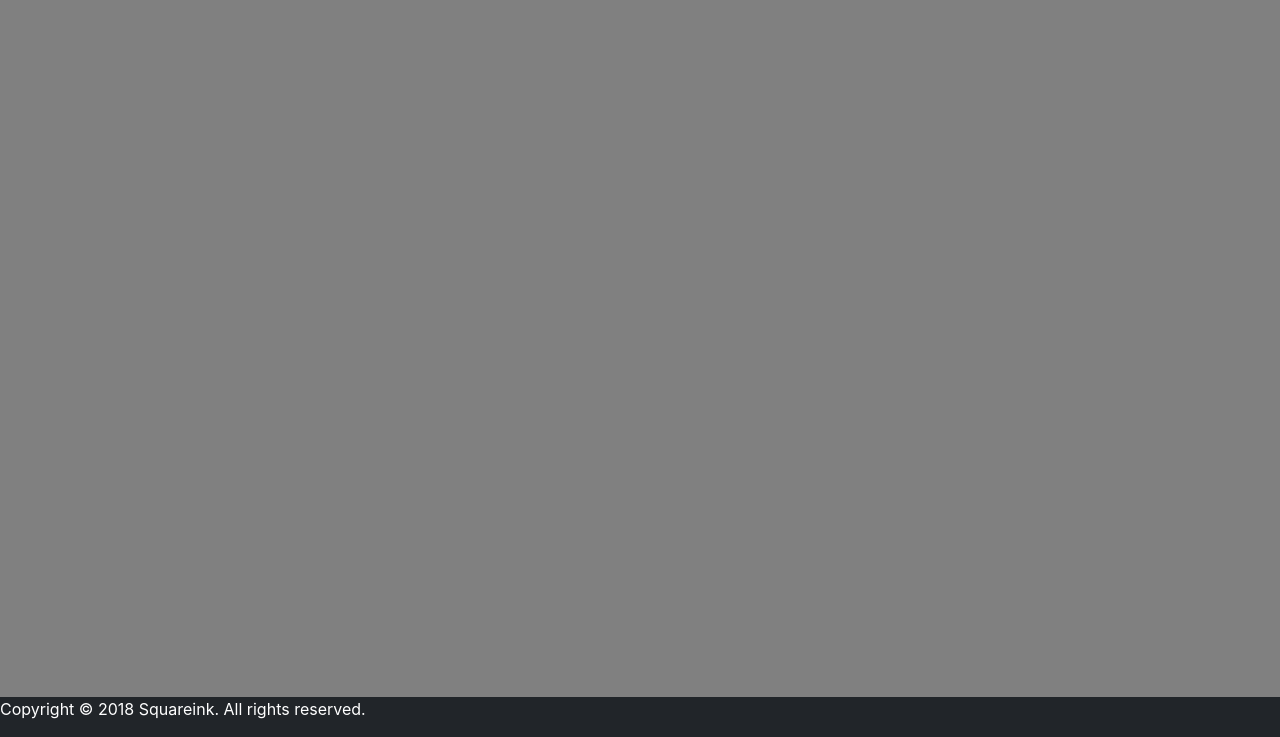
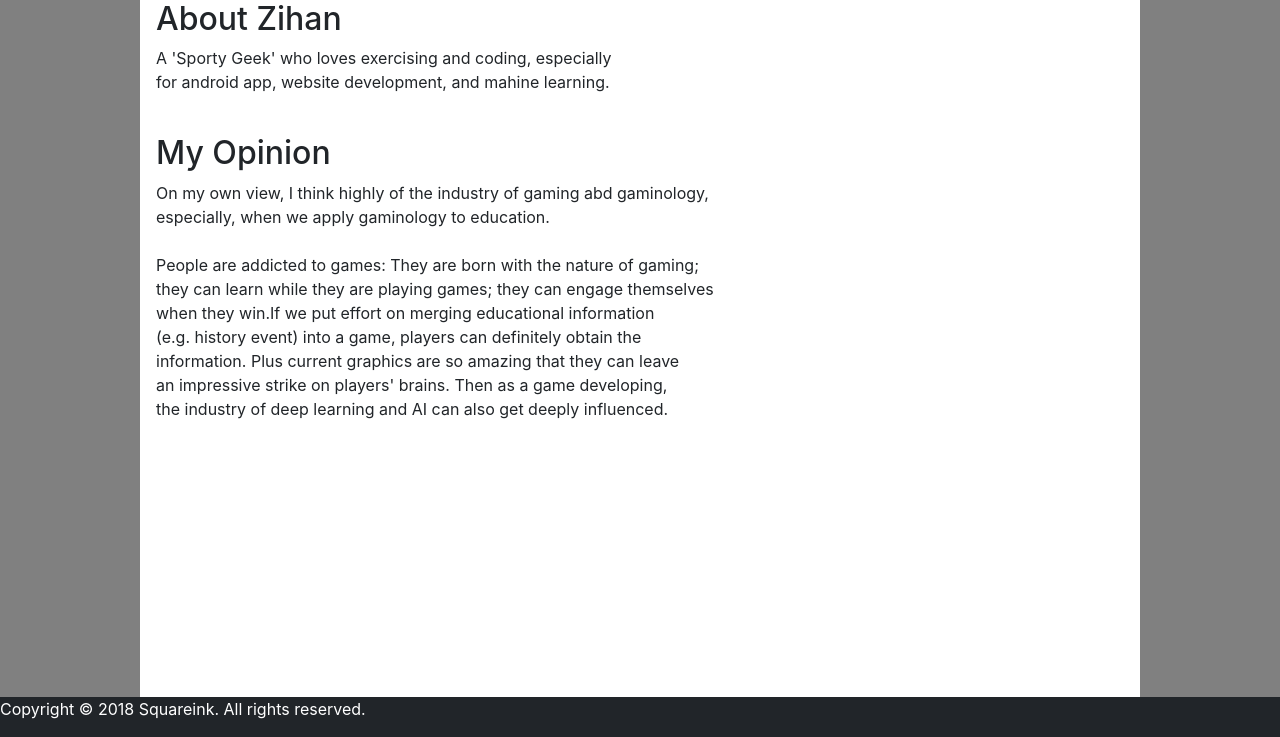
Before and after one commit to Aceyee/SquareInk-old, a PHP site: page /about.html in a window 1280 px wide. Shown: the part 63-800 px from the top of the page. Run offline with PHP 8.4, Linux system fonts and the light colour scheme; some libraries are stand-ins or nearby versions.

Commit message:
about page initialized

```diff
--- a/about.html
+++ b/about.html
@@ -1,7 +1,7 @@
 <!DOCTYPE html>
 <head>
     <meta charset="UTF-8">
-    <title>Square Ink</title>
+    <title>About - Zihan's Squareink Studio</title>
     <meta name="viewport" content="width=device-width, initial-scale=1">
     <link rel="shortcut icon" href="/favicon.ico">
     <link rel="stylesheet" href="/lib/css/bootstrap.css">
@@ -13,11 +13,38 @@
 
 <body>
     <div id="navbar-holder"></div>
+    <div id="content">
+        <div id="paragraghs">
+            <h2>About Zihan</h2>
+            <p>
+                A 'Sporty Geek' who loves exercising and coding, especially<br>
+                for android app, website development, and mahine learning.
+            </p>
+
+            <br>
+
+            <h2>My Opinion</h2>
+            <p>
+                On my own view, I think highly of the industry of gaming abd gaminology,<br>
+                especially, when we apply gaminology to education.<br>
+                <br>
+                   People are addicted to games: They are born with the nature of gaming;<br>
+                   they can learn while they are playing games; they can engage themselves<br>
+                   when they win.If we put effort on merging educational information <br>
+                   (e.g. history event) into a game, players can definitely obtain the <br>
+                   information. Plus current graphics are so amazing that they can leave<br>
+                   an impressive strike on players' brains. Then as a game developing, <br>
+                   the industry of deep learning and AI can also get deeply influenced.
+            </p>
+        </div>
+    </div>
     <div id="footbar" class="footer"></div>
 </body>
 <script>
     $(function () {
         $("#navbar-holder").load("nav.html");
         $('#footbar').load('footer.html');
+        var marginBot = parseInt($('#navbar-holder').css('marginBottom'));
+        $('#content').css('height', $(window).height() - marginBot + "px");
     });
 </script>
--- a/css/index.css
+++ b/css/index.css
@@ -32,6 +32,16 @@ body{
 
 .carousel-indicators{
     bottom:2rem;
+}
+
+#content{
+    width:1000px;
+    margin:0 auto;
+    background-color:white;
+}
+
+#paragraghs{
+    margin:1rem;
 }
 
 .footer {
--- a/index.html
+++ b/index.html
@@ -1,7 +1,7 @@
 <!DOCTYPE html>
 <head>
     <meta charset="UTF-8">
-    <title>Square Ink</title>
+    <title>Zihan's Squareink Studio</title>
     <meta name="viewport" content="width=device-width, initial-scale=1">
     <link rel="shortcut icon" href="/favicon.ico">
     <link rel="stylesheet" href="/lib/css/bootstrap.css">
--- a/project.html
+++ b/project.html
@@ -1,7 +1,7 @@
 <!DOCTYPE html>
 <head>
     <meta charset="UTF-8">
-    <title>Square Ink</title>
+    <title>Project - Zihan's Squareink Studio</title>
     <meta name="viewport" content="width=device-width, initial-scale=1">
     <link rel="shortcut icon" href="/favicon.ico">
     <link rel="stylesheet" href="/lib/css/bootstrap.css">
```
